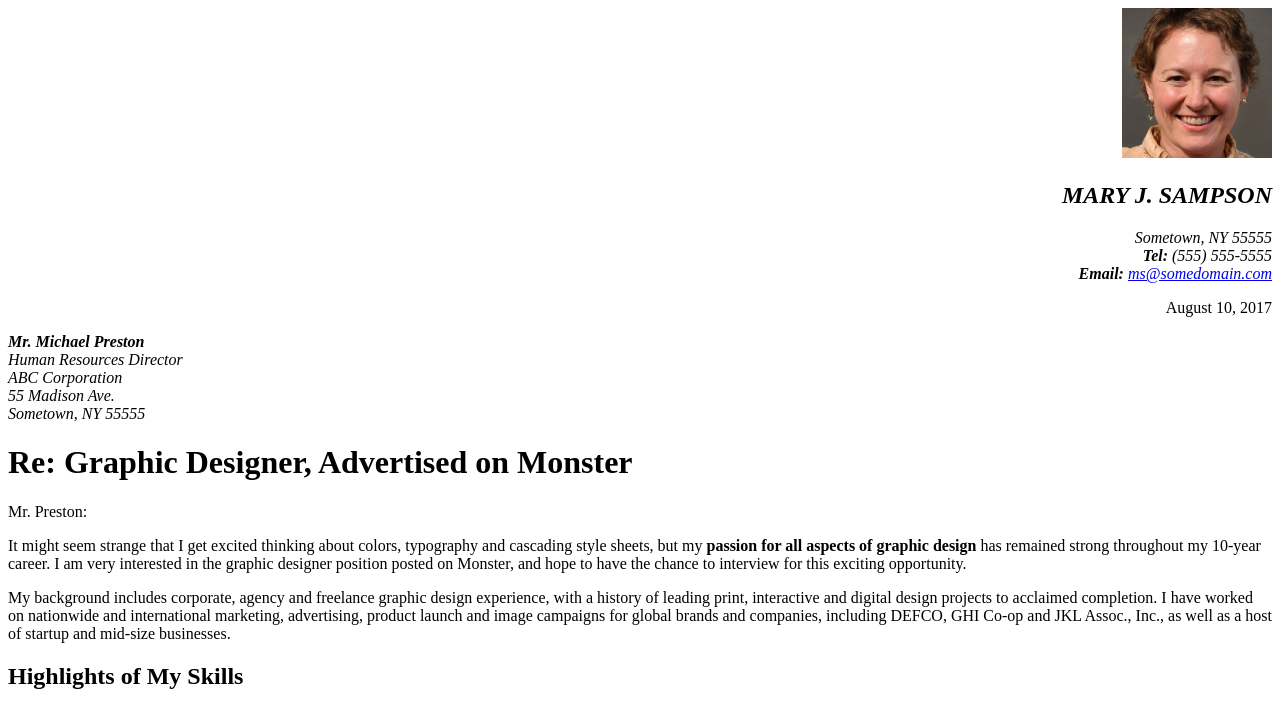
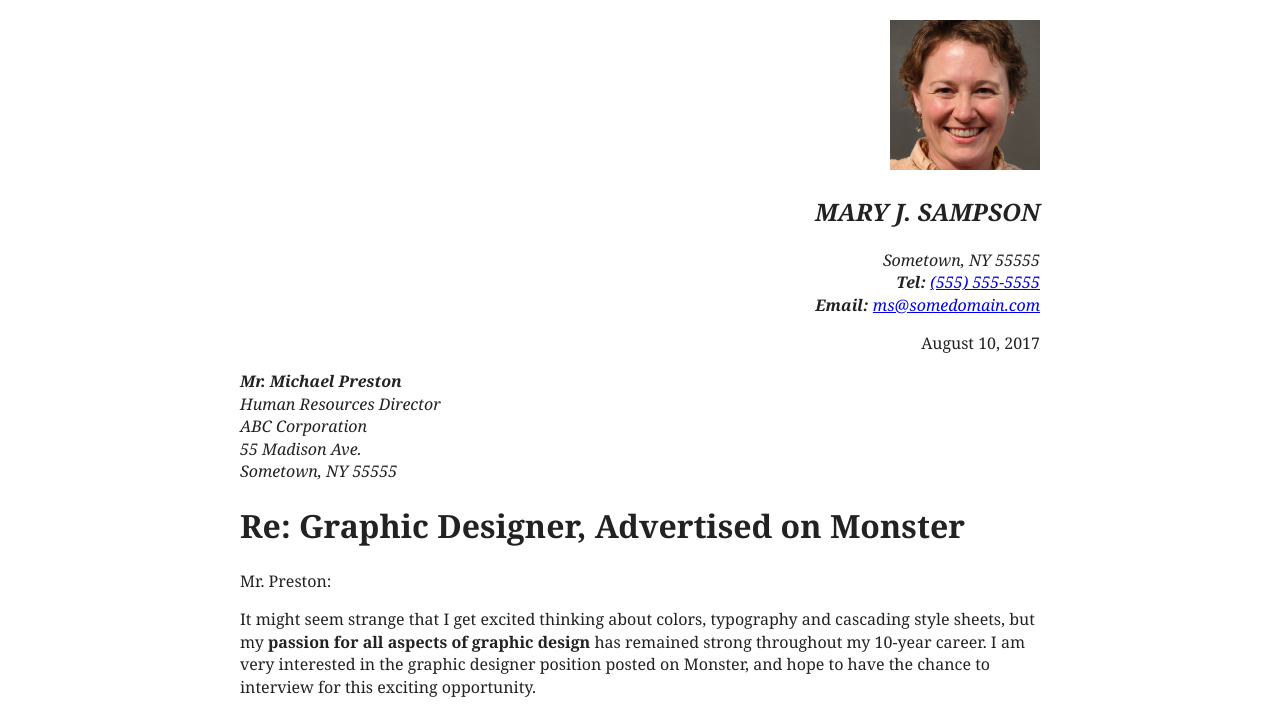
Before and after one commit to Ericka0220/web-design-midterm, a plain HTML site: page index.html in a window 1280 px wide. Shown: the top 707 px of the page. Drawn offline with Linux system fonts and the light colour scheme.

Commit message:
Add the links

```diff
--- a/index.html
+++ b/index.html
@@ -6,16 +6,17 @@
     <title>Mary J. Sampson - Cover Letter</title>
     <link rel="stylesheet" href="style.css">
 </head>
-<body>
+<body class="body">
 
-    <header>
+    <header class="header">
 
 
         <address class="sender-column">
             <img src="images/mary-j-sampson.jpg" alt="Mary J. Sampson" width="150">
             <h2>MARY J. SAMPSON</h2>
             Sometown, NY 55555<br>
-            <strong>Tel:</strong> (555) 555-5555<br>
+            <strong>Tel:</strong>
+            <a href="tel:5555555555" title="Call Mary J. Sampson">(555) 555-5555</a><br>
             <strong>Email:</strong>
             <a href="mailto:ms@somedomain.com"
                title="Email Mary J. Sampson">ms@somedomain.com</a>
@@ -159,8 +160,8 @@ I enjoy collaborating with clients, creative teams and production professionals
                title="View Mary J. Sampson's graphic design portfolio">
                 portfolio
             </a>
-            to see examples of my work, and call me at
-            (555) 555-5555 to set up an interview. Thank you.
+            to see examples of my work, and call me at <a href="tel:5555555555" title="Call Mary J. Sampson">(555) 555-5555</a>
+            to set up an interview. Thank you.
         </p>
         <p>Sincerely,</p>
         <p>
--- a/style.css
+++ b/style.css
@@ -3,7 +3,7 @@
     font-size: 16px;
     line-height: 1.4;
     max-width: 800px;
-    margin: 0, auto;
+    margin: 0 auto;
     padding: 20px;
     color: #222;
 }
```
